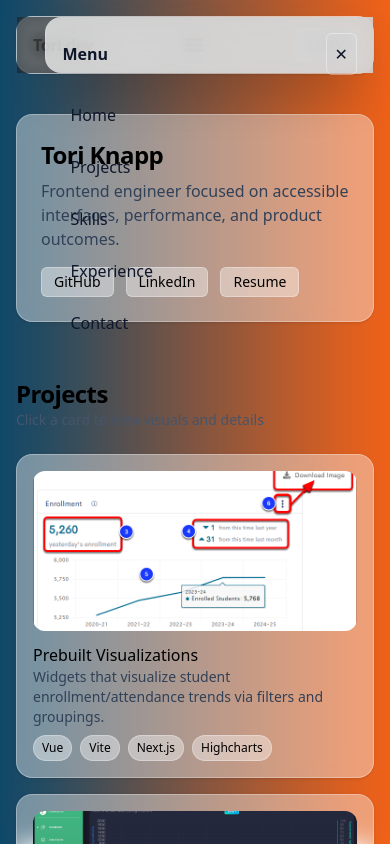
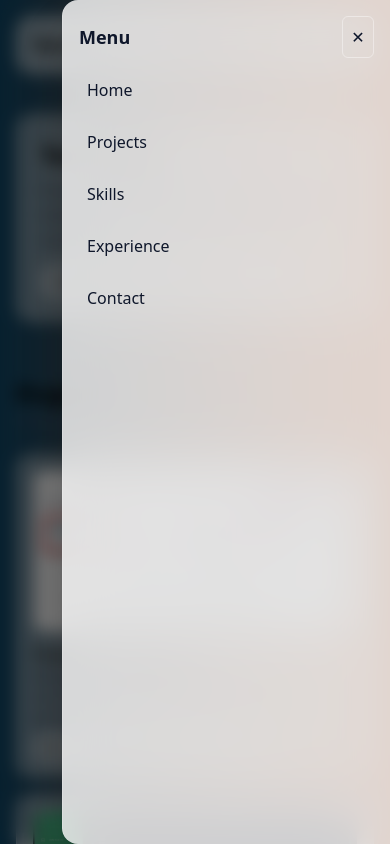
Before and after one commit to torrance-k/portfolio, a Vue app: page / in a window 390 px wide. Both pictures are taken after a click on the button "Open menu". Shown: the top 844 px of the page. Built offline with nearby package versions, Linux system fonts and the light colour scheme.

Commit message:
Fix: teleport mobile drawer

```diff
--- a/src/components/NavBar.vue
+++ b/src/components/NavBar.vue
@@ -38,51 +38,46 @@
                 </button>
 
                 <!-- MOBILE DRAWER -->
-                <Transition name="page">
-                    <div v-show="open" class="fixed inset-0 z-[70] md:hidden" @click.self="closeMenu"
-                        @keydown.esc="closeMenu">
-                        <!-- backdrop -->
-                        <div class="absolute inset-0 bg-black/50 backdrop-blur-sm"></div>
+                <Teleport to="body">
+                    <div v-show="open" class="fixed inset-0 z-[100] md:hidden" @keydown.esc="closeMenu">
+                        <!-- Backdrop -->
+                        <div class="absolute inset-0 bg-black/55 backdrop-blur-sm" @click="closeMenu"></div>
 
-                        <!-- panel -->
-                        <aside id="mobile-drawer" class="ml-auto h-full w-[84vw] max-w-[360px] rounded-l-2xl
-         bg-white/70 dark:bg-slate-900/70 backdrop-blur-xl
-         border-l border-white/20 dark:border-white/10
-         shadow-2xl p-4
-         relative z-[71] grid gap-2
-         text-slate-900 dark:text-slate-100">
+                        <!-- Slide-in panel (right) -->
+                        <aside id="mobile-drawer" class="absolute right-0 top-0 h-full w-[84vw] max-w-[360px]
+             rounded-l-2xl bg-white/80 dark:bg-slate-900/80 backdrop-blur-xl
+             border-l border-white/20 dark:border-white/10 shadow-2xl p-4
+             text-slate-900 dark:text-slate-100
+             transition-transform duration-300 will-change-transform"
+                            :class="open ? 'translate-x-0' : 'translate-x-full'" role="dialog" aria-modal="true"
+                            aria-label="Menu">
                             <div class="flex items-center justify-between mb-2">
-                                <div class="font-semibold">Menu</div>
+                                <div class="font-semibold text-lg">Menu</div>
                                 <button class="rounded-md p-2 border border-white/40 dark:border-white/10"
                                     @click="closeMenu" aria-label="Close menu">✕</button>
                             </div>
 
-                            <!-- Mobile links (the same targets as desktop) -->
+                            <!-- Mobile links ONLY (no theme toggle) -->
                             <nav class="grid gap-1 text-base">
                                 <RouterLink to="/"
                                     class="px-2 py-3 rounded-lg hover:bg-white/60 dark:hover:bg-slate-800/60"
                                     @click="closeMenu">Home</RouterLink>
                                 <RouterLink :to="{ path: '/', hash: '#projects' }"
                                     class="px-2 py-3 rounded-lg hover:bg-white/60 dark:hover:bg-slate-800/60"
-                                    @click="closeMenu">
-                                    Projects</RouterLink>
+                                    @click="closeMenu">Projects</RouterLink>
                                 <RouterLink :to="{ path: '/', hash: '#skills' }"
                                     class="px-2 py-3 rounded-lg hover:bg-white/60 dark:hover:bg-slate-800/60"
-                                    @click="closeMenu">Skills
-                                </RouterLink>
+                                    @click="closeMenu">Skills</RouterLink>
                                 <RouterLink :to="{ path: '/', hash: '#experience' }"
                                     class="px-2 py-3 rounded-lg hover:bg-white/60 dark:hover:bg-slate-800/60"
-                                    @click="closeMenu">
-                                    Experience</RouterLink>
+                                    @click="closeMenu">Experience</RouterLink>
                                 <RouterLink :to="{ path: '/', hash: '#contact' }"
                                     class="px-2 py-3 rounded-lg hover:bg-white/60 dark:hover:bg-slate-800/60"
-                                    @click="closeMenu">
-                                    Contact</RouterLink>
+                                    @click="closeMenu">Contact</RouterLink>
                             </nav>
-
                         </aside>
                     </div>
-                </Transition>
+                </Teleport>
 
                 <!-- THEME TOGGLE stays here, outside the linksEl block -->
                 <button @click="emit('toggle-theme')"
```
